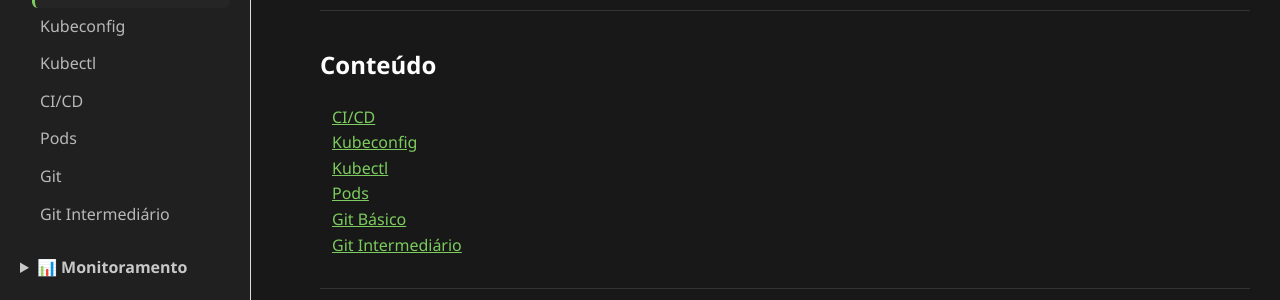
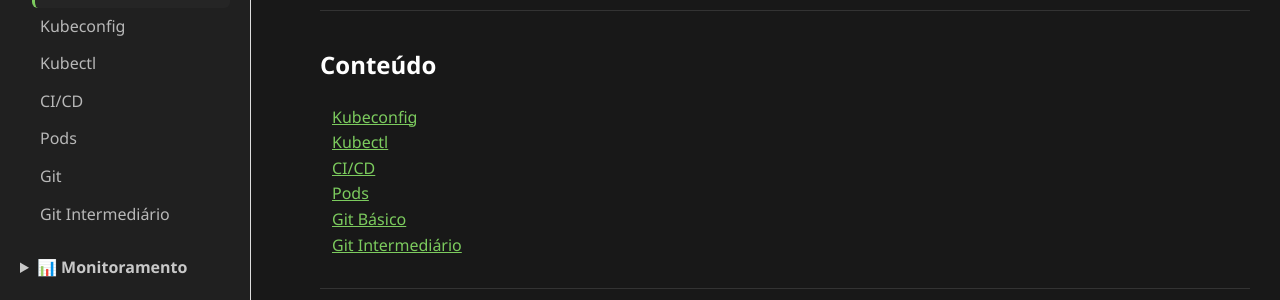
Before and after one commit to joaopedros111/ninja-linux, a Jekyll site: the page built from devops/index.md, in a window 1280 px wide and 1040 px high. Shown: the part 346-646 px from the top of the window. Built offline with Jekyll 4.4.1, drawn with Linux system fonts in a browser that asks for light colours.

Commit message:
Adiciona Kubectl.md

```diff
--- a/devops/index.md
+++ b/devops/index.md
@@ -15,9 +15,10 @@ Seu objetivo é reduzir o tempo entre o desenvolvimento e a disponibilização d
 
 ## Conteúdo
 
-* [CI/CD](cicd.md)
+
 * [Kubeconfig](kubeconfig.md)
 * [Kubectl](kubectl.md)
+* [CI/CD](cicd.md)
 * [Pods](pods.md)
 * [Git Básico](git.md)
 * [Git Intermediário](gitintermediario.md)
```
